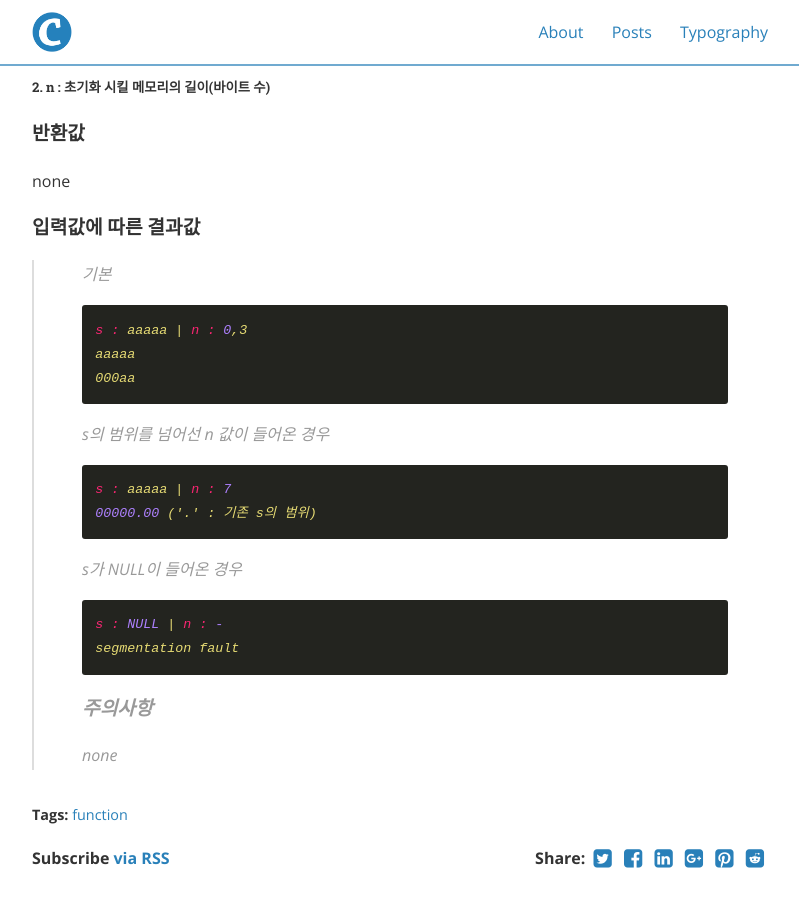
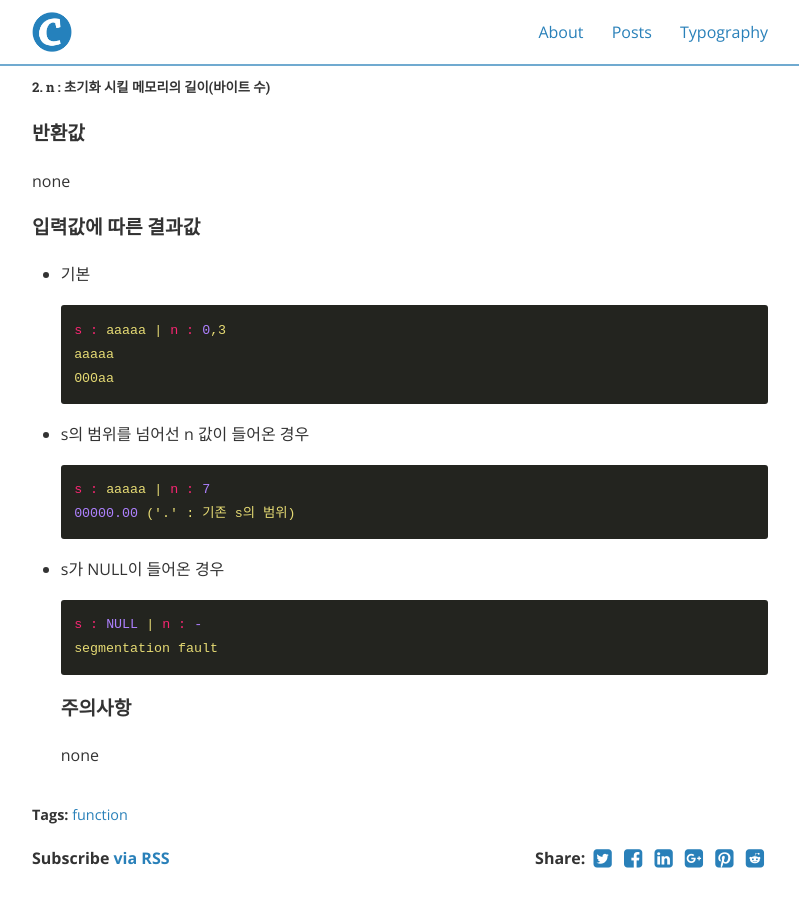
Before and after one commit to xodhksrjqnr/xodhksrjqnr.github.io, a Jekyll site: the page built from _posts/2021-01-01-bzero.md, in a window 1280 px wide and 900 px high, scrolled down 757 px. Shown: the whole window, without its empty margins (240-1039 px from the left). Built offline with Jekyll 4.4.1, drawn with Linux system fonts in a browser that asks for light colours; nearby versions of some CDN libraries.

````diff
--- a/_posts/2021-01-01-bzero.md
+++ b/_posts/2021-01-01-bzero.md
@@ -24,18 +24,18 @@ bzero 함수는 메모리를 0으로 초기화하는 기능이다. 즉, memset(s
 none<br/>
 
 #### 입력값에 따른 결과값
-> 기본
+* 기본
 ```
 s : aaaaa | n : 0,3
 aaaaa
 000aa
 ```
-> s의 범위를 넘어선 n 값이 들어온 경우
+* s의 범위를 넘어선 n 값이 들어온 경우
 ```
 s : aaaaa | n : 7
 00000.00 ('.' : 기존 s의 범위)
 ```
-> s가 NULL이 들어온 경우
+* s가 NULL이 들어온 경우
 ```
 s : NULL | n : -
 segmentation fault
````
